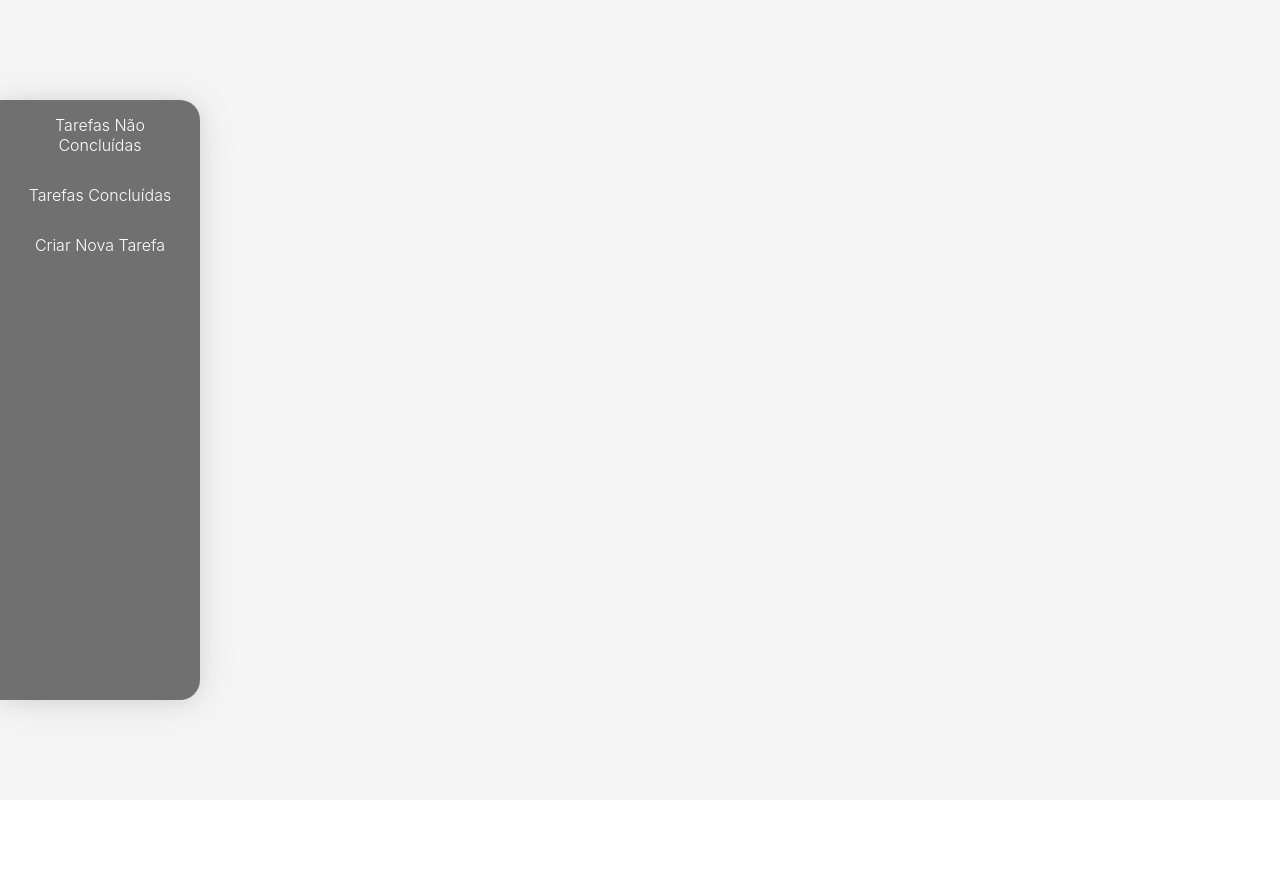
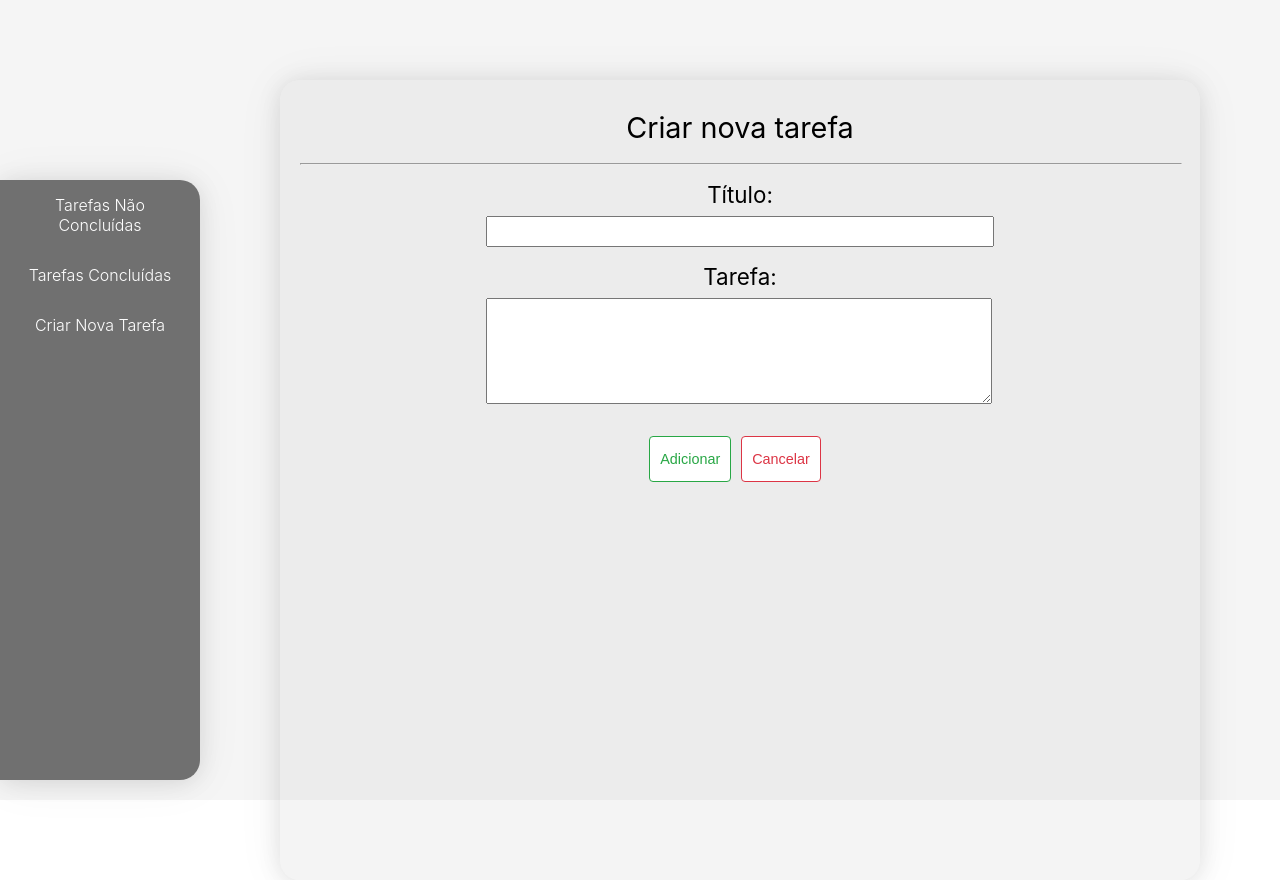
Before and after one commit to TomasCartman/TasksManager, a React (Create React App) app in the folder frontend/: page /newTask in a window 1280 px wide. Before the commit the page ends 800 px from the top, so only its background shows below. Built offline with nearby package versions, Linux system fonts and the light colour scheme.

Commit message:
add TaskForm | add get, put, post, delete functions to manage tasks

```diff
--- a/frontend/src/components/task/Task.jsx
+++ b/frontend/src/components/task/Task.jsx
@@ -10,11 +10,6 @@ const task = props =>
             <p>{props.creationDate}</p>
             <p>{props.creationTime}</p>
         </div>
-        <div className='button-group'>
-            <button className='green'>Concluida</button>
-            <button className='yellow'>Editar</button>
-            <button className='red'>Remover</button>
-        </div>
     </div>
 
 export default task
--- a/frontend/src/components/task/TaskForm.css
+++ b/frontend/src/components/task/TaskForm.css
@@ -0,0 +1,37 @@
+.divForm {
+    display: flex;
+    width: 100%;
+    flex-direction: column;
+    justify-content: center;
+    align-items: center;
+}
+
+.form {
+    justify-self: center;
+}
+
+.form label {
+    display: block;
+    text-align: center;
+    margin: 8px;
+    margin-bottom: 0px;
+    font-size: 1.4rem;
+    font-weight: 400;
+}
+
+.form input, textarea {
+    width: 500px;
+    margin: 8px;
+    height: 25px;
+    font-size: 1rem;
+    color: #000;
+}
+
+.form textarea {
+    height: 100px;
+}
+
+.form .button-group {
+    justify-content: center;
+    margin-top: 20px;
+}
--- a/frontend/src/components/task/TaskForm.jsx
+++ b/frontend/src/components/task/TaskForm.jsx
@@ -1,10 +1,65 @@
 import './TaskForm.css'
 import React, { Component } from 'react'
+import Main from '../templates/Main'
+import axios from 'axios'
+
+const initialState = {
+    title: '',
+    task: '',
+    isFinished: false
+}
 
 export default class TaskForm extends Component {
+
+    state = { ...initialState }
+
+    handleInput(event) {
+        const eTarget = event.target
+        const state = { ...this.state }
+        state[eTarget.name] = eTarget.value
+        this.setState({ ...state })
+    }
+
+    clear() {
+        this.setState({ ...initialState })
+    }
+
+    save() {
+        const task = {...this.state}
+        const date = new Date()
+        const dateArr = date.toLocaleString('pt-br').split(' ')
+        task.createDate = dateArr[0].slice(0, dateArr[0].length-1)
+        task.createTime = dateArr[1]
+        axios.post('http://localhost:3001/tasks', task)
+            .then(resp => {
+                if(resp.status >= 200 && resp.status < 300) {
+                    // Success
+                    this.setState({ ...initialState })
+                }
+                console.log(resp)
+            })
+    }
+
     render() {
         return (
-            <div></div>
+            <Main header="Criar nova tarefa">
+                <div className='divForm'>
+                    <form className='form'>
+                        <label>Título:</label>
+                        <input type="text" id="title" name="title" onChange={e => this.handleInput(e)}
+                            value={this.state.title} />
+                        <label>Tarefa:</label>
+                        <textarea name='task' onChange={e => this.handleInput(e)}
+                            value={this.state.task} ></textarea>
+                        <div className='button-group'>
+                            <button type='button' className='green'
+                                onClick={() => this.save()} >Adicionar</button>
+                            <button type='button' className='red'
+                                onClick={() => this.clear()}>Cancelar</button>
+                        </div>
+                    </form>
+                </div>
+            </Main>
         )
     }
 }
--- a/frontend/src/components/task/Tasks.css
+++ b/frontend/src/components/task/Tasks.css
@@ -9,6 +9,7 @@
 
 .hr {
     border-color: rgba(0, 0, 0, 0.2);
+    margin-top: 20px;
 }
 
 .header {
--- a/frontend/src/components/task/Tasks.jsx
+++ b/frontend/src/components/task/Tasks.jsx
@@ -2,18 +2,72 @@ import './Tasks.css'
 import React, { Component } from 'react'
 import Task from './Task'
 import Main from '../templates/Main'
+import axios from 'axios'
+
+const initialState = {
+    tasks: [],
+    isCompletedTasks:
+        window.location.pathname === '/tasks' ? false : true
+}
 
 export default class Tasks extends Component {
+
+    state = { ...initialState }
+
+    componentDidMount() {
+        this.getTasks()
+    }
+
+    getTasks() {
+        axios.get('http://localhost:3001/tasks')
+            .then(resp => {
+                const respTasks = resp.data
+                const tasks = respTasks.filter(task => task.isFinished === this.state.isCompletedTasks)
+                this.setState({ tasks })
+            })
+    }
+
+    setTaskAsFinished(task) {
+        task.isFinished = true
+        axios.put(`http://localhost:3001/tasks/${task.id}`, task)
+        const list = this.state.tasks.filter(task => task.isFinished === this.state.isCompletedTasks)
+        this.setState({ tasks: list })
+    }
+
+    deleteTask(id) {
+        axios.delete(`http://localhost:3001/tasks/${id}`)
+        const list = this.state.tasks.filter(task => task.id !== id)
+        this.setState({ tasks: list })
+    }
+
+    renderTasks() {
+        return (
+            this.state.tasks.map(task => {
+                return (
+                    <div className='tasks' key={task.id}>
+                        <Task title={task.title} taskContent={task.task}
+                            creationDate={task.createDate} creationTime={task.createTime} />
+                        <div className='button-group'>
+                            <button type='button' className='green'
+                                onClick={() => this.setTaskAsFinished(task)}>Concluida</button>
+                            <button type='button' className='yellow'>Editar</button>
+                            <button type='button' className='red'
+                                onClick={() => this.deleteTask(task.id)} >Remover</button>
+                        </div>
+                        <hr className='cl hr' />
+                    </div>
+                )
+            })
+        )
+    }
+
     render() {
+        const isCompletedTasks = window.location.pathname === '/tasks' ? false : true
+        const headerName = isCompletedTasks ? 'Tarefas Concluídas' : 'Tarefas Não Concluídas'
+
         return (
-            <Main header="Tarefas Não Concluídas" >
-                <div className='tasks'>
-                    <Task title="Tarefa 1" taskContent="Tenho que fazer essa tarefa aqui e tal..."
-                        creationDate="05/07/2023" creationTime="15:11:21" />
-                    <hr className='cl hr' />
-                    <Task title="Tarefa 2" taskContent="Devo fazer essa outra tarefa aqui também."
-                        creationDate="04/07/2023" creationTime="07:45:56" />
-                </div>
+            <Main header={headerName} >
+                {this.renderTasks()}
             </Main>
         )
     }
--- a/frontend/src/components/templates/Main.css
+++ b/frontend/src/components/templates/Main.css
@@ -4,6 +4,8 @@
     justify-content: flex-start;
     align-items: center;
     flex-direction: column;
+    overflow-y: scroll;
+    overflow-x: hidden;
     background-color: rgba(200, 200, 200, 0.2);
     margin: 80px;
     padding: 20px;
--- /dev/null
+++ b/frontend/src/controller/repository.js
@@ -0,0 +1 @@
+import axios from 'axios'
```
Also changed, not shown: 1 other file (tests, documents, lock files or other folders).
